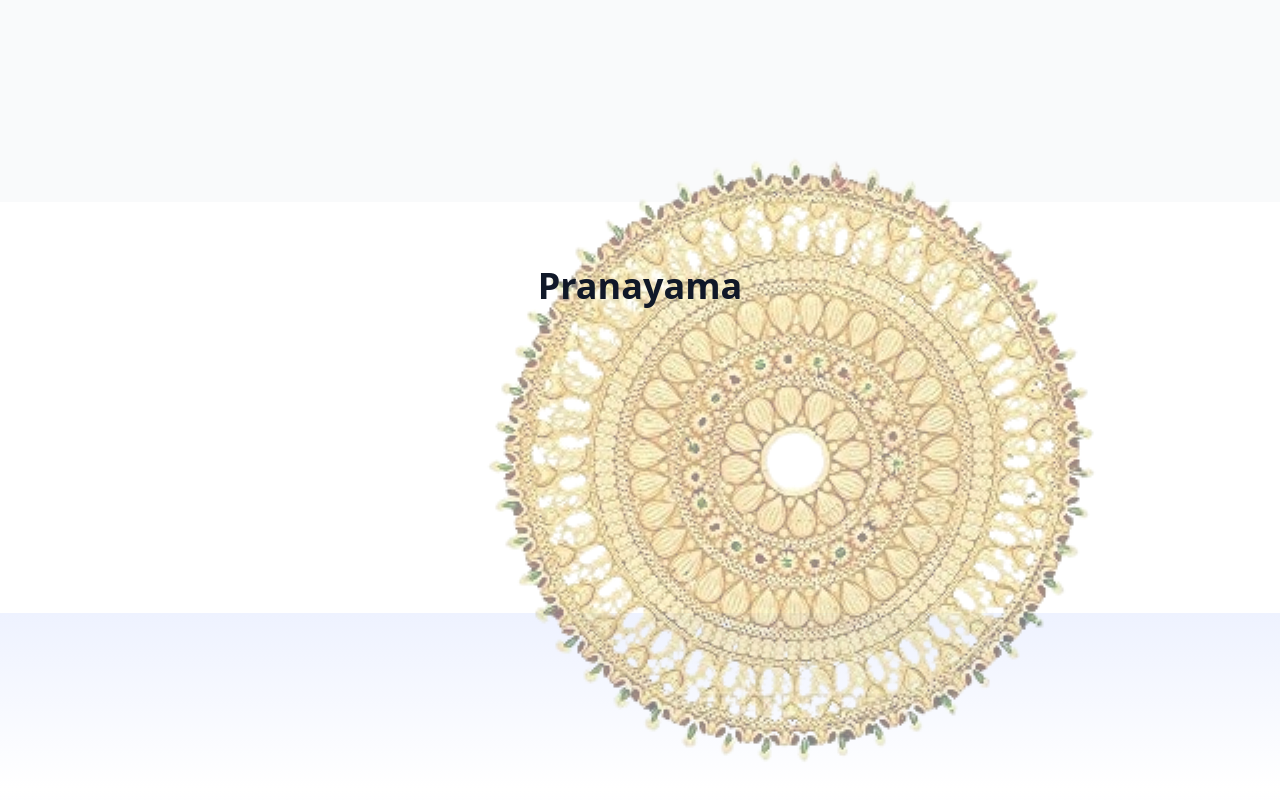
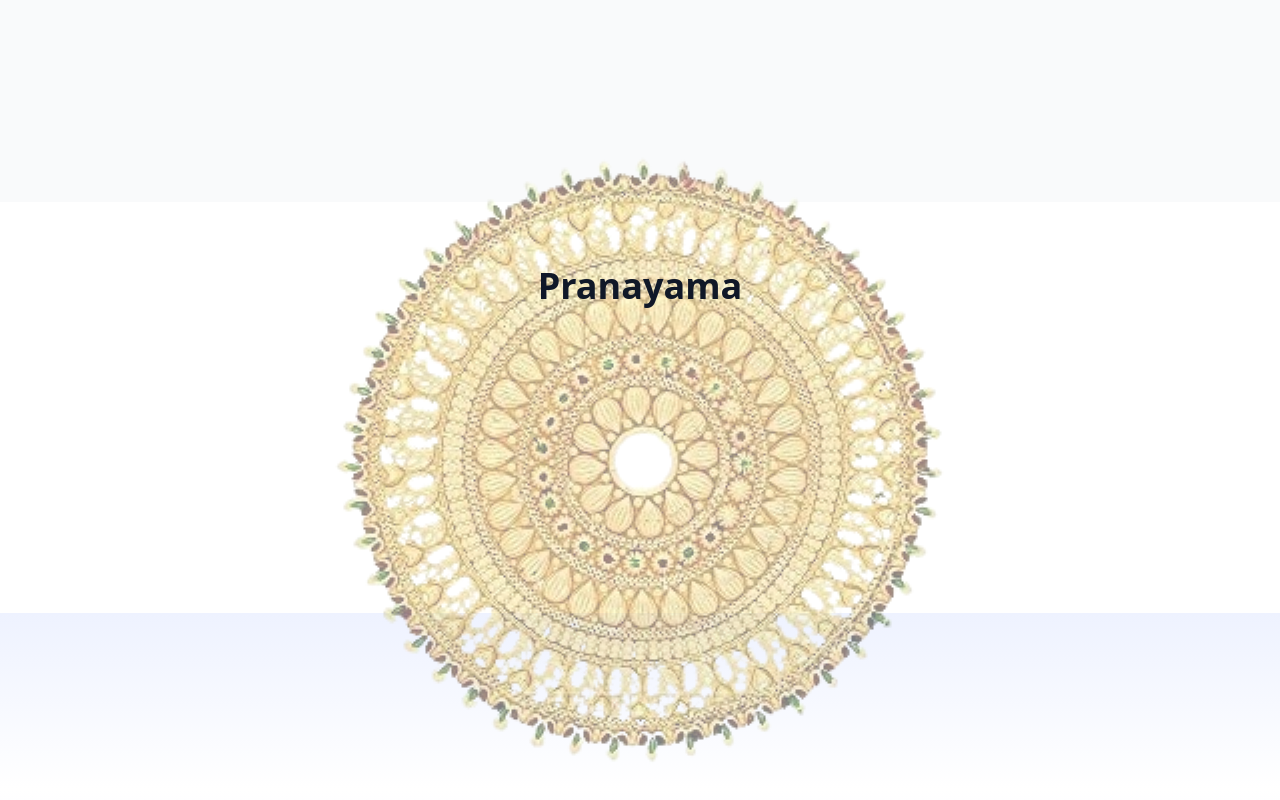
Before and after one commit to Raghavcpp/yogam, a React (Vite) app: page / in a window 1280 px wide. Shown: the part 3649-4449 px from the top of the page. Built offline with nearby package versions, Linux system fonts and the light colour scheme.

Commit message:
chakra centering

```diff
--- a/src/components/PranayamSection.jsx
+++ b/src/components/PranayamSection.jsx
@@ -124,8 +124,8 @@ export default function PranayamaSection() {
       {/* Decorative blobs */}
       {/* <div className="absolute top-[-40px] left-[-40px] w-72 h-72 bg-black-200 rounded-full blur-3xl opacity-20 -z-10" />
       <div className="absolute bottom-[-50px] right-[-60px] w-80 h-80 bg-pink-200 rounded-full blur-3xl opacity-20 -z-10" /> */}
-      <img className="chakra-bg absolute bottom-0 left-1/2 transform -translate-x-1/2 w-auto scale-200 z-1 opacity-50" src="/images/chakra.png" alt="chakra" />
-      {/* <img className="chakra-bg absolute bottom-0 left-2/1 transform -translate-x-1/2 w-auto scale-200 z-1 opacity-50" src="/images/chakra.png" alt="chakra" /> */}
+      <img className="chakra-bg absolute bottom-0 left-0 right-0 mx-auto w-auto scale-200 z-1 opacity-50" src="/images/chakra.png" alt="chakra" />
+      {/* <img className="chakra-bg absolute bottom-0 left-0 right-0 mx-auto w-auto scale-200 z-1 opacity-50" src="/images/chakra.png" alt="chakra" /> */}
     </section>
   );
 }
```
